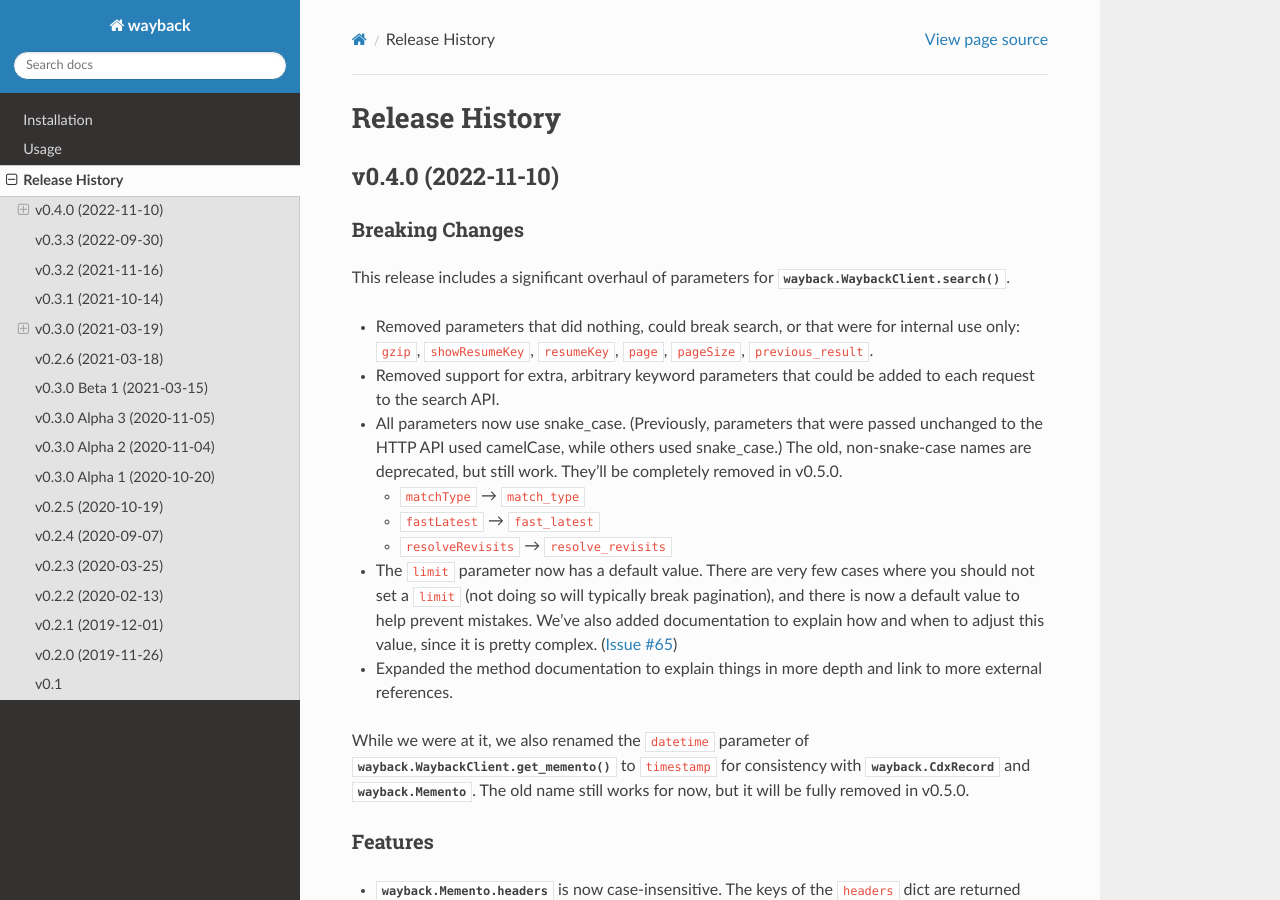
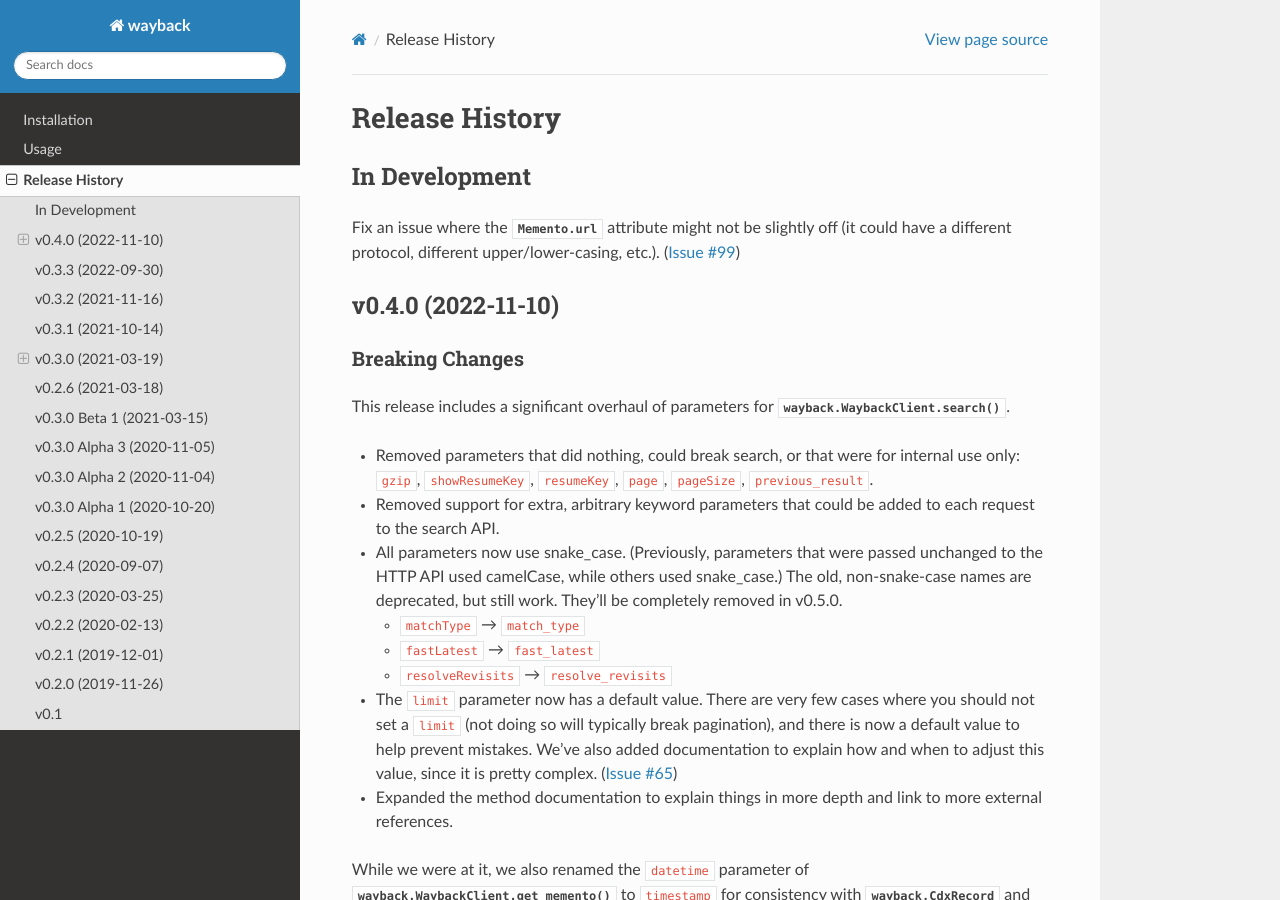
Before and after one commit to edgi-govdata-archiving/wayback, a Sphinx documentation site: the page built from docs/source/release-history.rst, in a window 1280 px wide and 900 px high. Built offline with Sphinx 7.4.7 and the Read the Docs theme 2.0.0, drawn with Linux system fonts in a browser that asks for light colours.

Commit message:
Add release notes

```diff
--- a/docs/source/release-history.rst
+++ b/docs/source/release-history.rst
@@ -1,6 +1,12 @@
 ===============
 Release History
 ===============
+
+In Development
+--------------
+
+Fix an issue where the :attr:`Memento.url` attribute might not be slightly off (it could have a different protocol, different upper/lower-casing, etc.). (:issue:`99`)
+
 
 v0.4.0 (2022-11-10)
 -------------------
```
